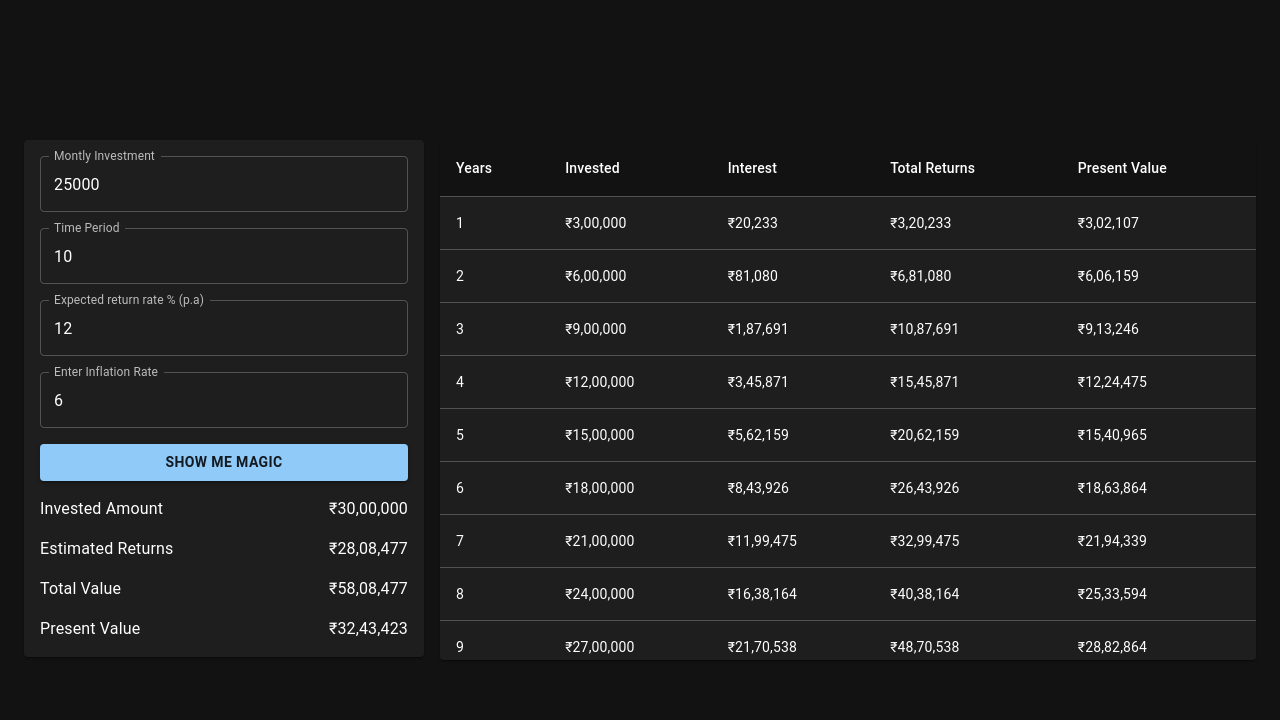
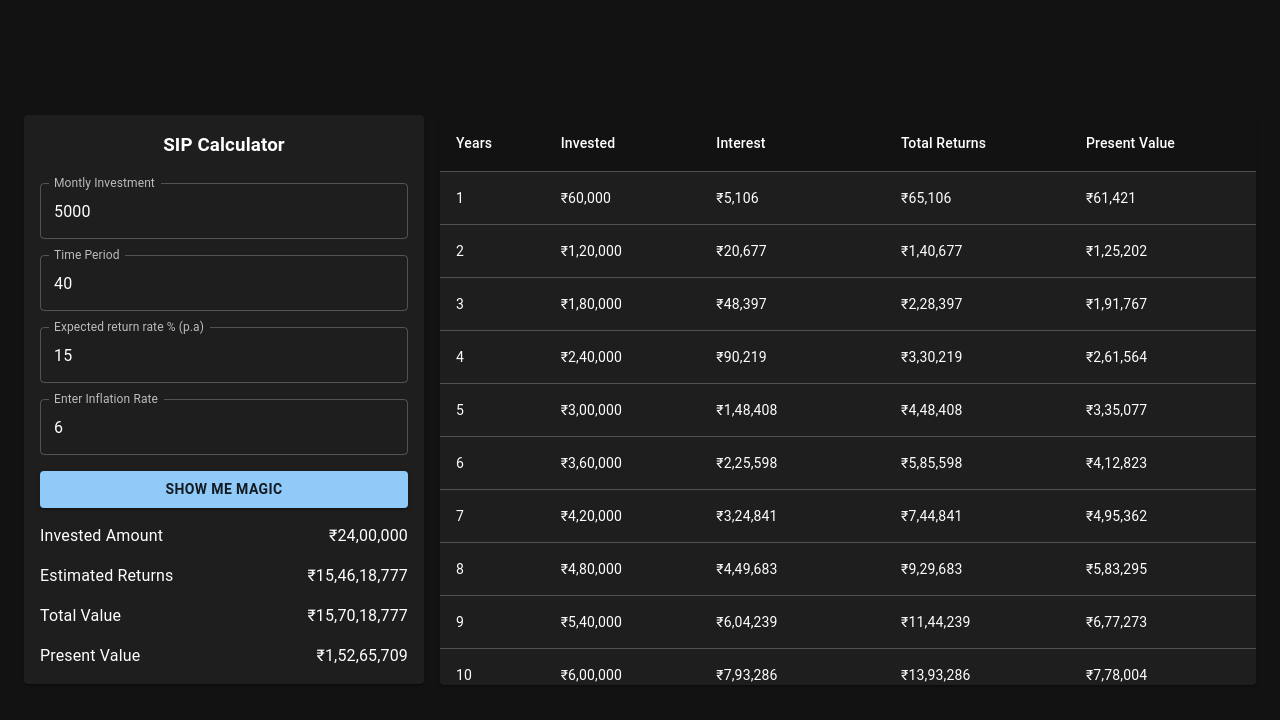
Before and after one commit to developerr-ayush/financial-calculators, a React (Vite) app: page / in a window 1280 px wide. Both pictures are taken after a click on the button "SHOW ME MAGIC". Shown: the top 720 px of the page. Built offline with nearby package versions, Linux system fonts and the light colour scheme.

Commit message:
sip calculator made

```diff
--- a/src/App.jsx
+++ b/src/App.jsx
@@ -1,12 +1,13 @@
 import { BrowserRouter, Route, Routes } from "react-router-dom";
 
 import { Home } from "./pages/Home";
-
+import { Header } from "./components/Header";
 
 function App() {
   return (
     <>
       <BrowserRouter>
+        {/* <Header /> */}
         <Routes>
           <Route path="/" element={<Home />} />
         </Routes>
--- /dev/null
+++ b/src/components/Header.jsx
@@ -0,0 +1,19 @@
+import { Box } from "@mui/material";
+import React from "react";
+
+export const Header = () => {
+  return (
+    <header>
+      <Box sx={{
+        textAlign: "center",
+        p:1,
+        position: "fixed",
+        top:0,
+        width:"100%",
+        background: "#121212",
+      }}>
+        <h3>Finance Calculator</h3>
+      </Box>
+    </header>
+  );
+};
--- a/src/components/SIP.jsx
+++ b/src/components/SIP.jsx
@@ -38,9 +38,9 @@ let cols = [
 ];
 export const SIP = () => {
   const [data, setData] = useState({
-    amount: 25000,
-    duration: 10,
-    rate: 12,
+    amount: 5000,
+    duration: 40,
+    rate: 15,
     inflation: 6,
   });
   const estdReturn = useMemo(() => {
@@ -95,6 +95,12 @@ export const SIP = () => {
               top: 10,
             }}
           >
+            <Box sx={{
+                mb:3,
+                textAlign: "center",
+            }}>
+                <h3>SIP Calculator</h3>
+            </Box>
             <form onSubmit={handleSubmit}>
               {SIPData.map((item) => (
                 <TextField
--- a/src/components/Table.jsx
+++ b/src/components/Table.jsx
@@ -13,7 +13,7 @@ export default function BasicTable({ cols, rows }) {
       component={Paper}
       sx={{
         width: "100%",
-        maxHeight: 520,
+        maxHeight: 570,
       }}
     >
       <Table stickyHeader sx={{ minWidth: 650 }} aria-label="simple table">
```
